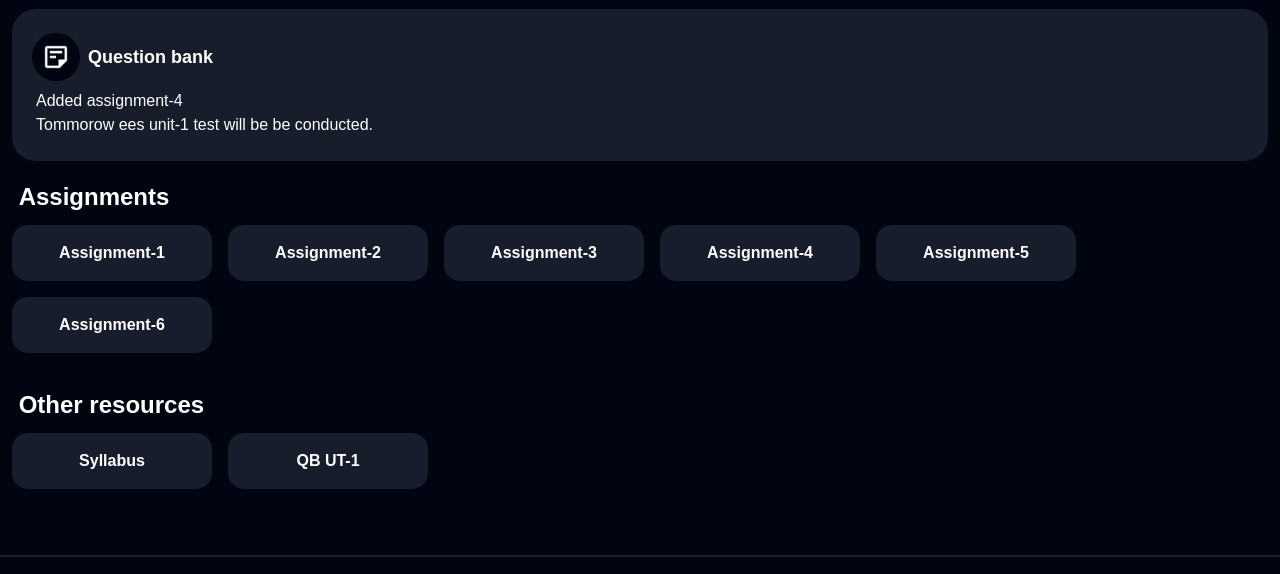
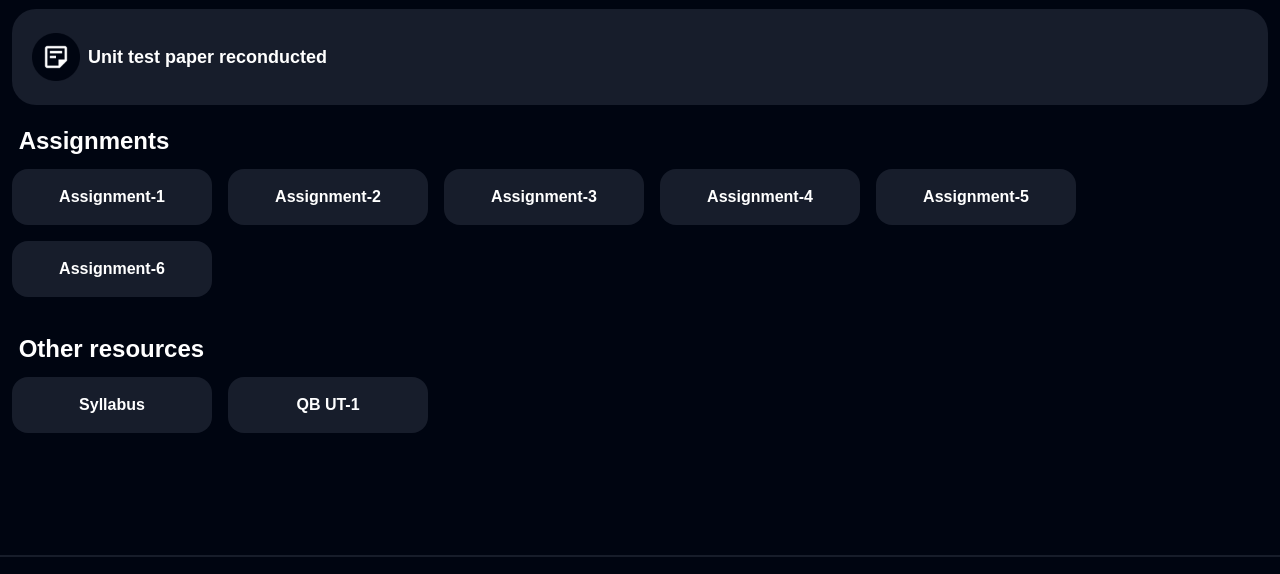
Before and after one commit to sagarkemble/LESP-resources, a website: page build/ees/EES.html in a window 1280 px wide. Shown: the part 51-625 px from the top of the page. Drawn offline with nearby package versions, Linux system fonts and the light colour scheme; a script that the page names is missing; files whose address does not match are found by name.

Commit message:
update hero section

```diff
--- a/build/ees/EES.html
+++ b/build/ees/EES.html
@@ -164,12 +164,8 @@
               />
             </div>
             <div class="title text-lg font-semibold">
-              <p>Question bank</p>
+              <p>Unit test paper reconducted</p>
             </div>
-          </div>
-          <div class="content-description-wrapper font-medium' text-base">
-            <p>Added assignment-4</p>
-            <p>Tommorow ees unit-1 test will be be conducted.</p>
           </div>
         </div>
       </div>
```
Also changed, not shown: build/dcn/DCN.html (+1 -1 lines).
